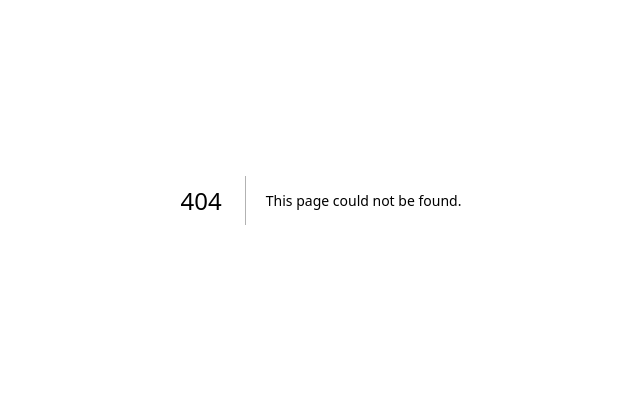
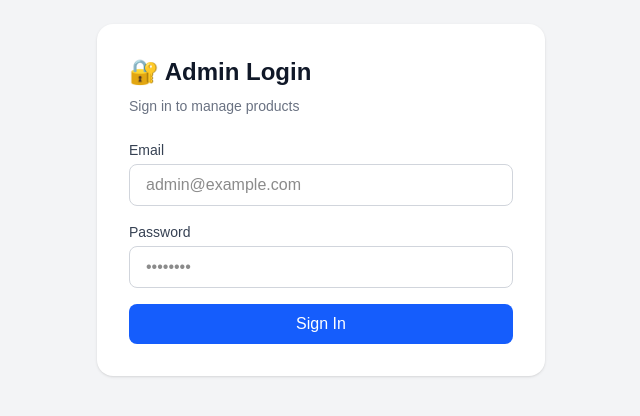
Before and after one commit to nyashapascalm-ai/frontend, a Next.js app: page /login in a window 1280 px wide. Before the commit this address had no page. Shown: the part 200-616 px from the top of the page, without its empty margins (319-959 px from the left). Built offline with nearby package versions, Linux system fonts and the light colour scheme.

Commit message:
Add login page and auth to frontend

```diff
--- /dev/null
+++ b/app/login/page.tsx
@@ -0,0 +1,68 @@
+"use client";
+import { useState } from "react";
+import { useRouter } from "next/navigation";
+
+export default function LoginPage() {
+  const router = useRouter();
+  const [email, setEmail] = useState("");
+  const [password, setPassword] = useState("");
+  const [error, setError] = useState("");
+  const [loading, setLoading] = useState(false);
+
+  async function handleLogin() {
+    setLoading(true);
+    setError("");
+    const res = await fetch("https://backend-production-c3f5.up.railway.app/auth/login", {
+      method: "POST",
+      headers: { "Content-Type": "application/json" },
+      body: JSON.stringify({ email, password }),
+    });
+    const data = await res.json();
+    if (!res.ok) {
+      setError(data.error || "Login failed");
+      setLoading(false);
+      return;
+    }
+    localStorage.setItem("token", data.token);
+    router.push("/");
+  }
+
+  return (
+    <div className="min-h-screen bg-gray-100 flex items-center justify-center">
+      <div className="bg-white rounded-2xl shadow-sm p-8 w-full max-w-md">
+        <h1 className="text-2xl font-bold text-gray-900 mb-2">🔐 Admin Login</h1>
+        <p className="text-gray-500 text-sm mb-6">Sign in to manage products</p>
+        <div className="flex flex-col gap-4">
+          <div>
+            <label className="block text-sm font-medium text-gray-700 mb-1">Email</label>
+            <input
+              className="w-full border border-gray-300 rounded-lg px-4 py-2 focus:outline-none focus:ring-2 focus:ring-blue-500"
+              type="email"
+              placeholder="admin@example.com"
+              value={email}
+              onChange={e => setEmail(e.target.value)}
+            />
+          </div>
+          <div>
+            <label className="block text-sm font-medium text-gray-700 mb-1">Password</label>
+            <input
+              className="w-full border border-gray-300 rounded-lg px-4 py-2 focus:outline-none focus:ring-2 focus:ring-blue-500"
+              type="password"
+              placeholder="••••••••"
+              value={password}
+              onChange={e => setPassword(e.target.value)}
+            />
+          </div>
+          {error && <p className="text-red-500 text-sm">{error}</p>}
+          <button
+            onClick={handleLogin}
+            disabled={loading}
+            className="bg-blue-600 hover:bg-blue-700 text-white font-medium px-6 py-2 rounded-lg transition disabled:opacity-50"
+          >
+            {loading ? "Signing in..." : "Sign In"}
+          </button>
+        </div>
+      </div>
+    </div>
+  );
+}
--- a/app/page.tsx
+++ b/app/page.tsx
@@ -1,5 +1,6 @@
 "use client";
 import { useEffect, useState } from "react";
+import { useRouter } from "next/navigation";
 
 type Product = {
   id: number;
@@ -11,11 +12,19 @@ type Product = {
 const API = "https://backend-production-c3f5.up.railway.app/products";
 
 export default function Home() {
+  const router = useRouter();
   const [products, setProducts] = useState<Product[]>([]);
   const [form, setForm] = useState({ name: "", description: "", price: "" });
   const [editingId, setEditingId] = useState<number | null>(null);
   const [errors, setErrors] = useState<any>({});
   const [loading, setLoading] = useState(true);
+  const [token, setToken] = useState<string | null>(null);
+
+  useEffect(() => {
+    const t = localStorage.getItem("token");
+    setToken(t);
+    loadProducts();
+  }, []);
 
   async function loadProducts() {
     setLoading(true);
@@ -24,14 +33,15 @@ export default function Home() {
     setLoading(false);
   }
 
-  useEffect(() => { loadProducts(); }, []);
-
   async function handleSubmit() {
     const method = editingId ? "PUT" : "POST";
     const url = editingId ? `${API}/${editingId}` : API;
     const res = await fetch(url, {
       method,
-      headers: { "Content-Type": "application/json" },
+      headers: {
+        "Content-Type": "application/json",
+        "Authorization": `Bearer ${token}`,
+      },
       body: JSON.stringify({ ...form, price: parseFloat(form.price) }),
     });
     const data = await res.json();
@@ -44,7 +54,10 @@ export default function Home() {
 
   async function handleDelete(id: number) {
     if (!confirm("Are you sure you want to delete this product?")) return;
-    await fetch(`${API}/${id}`, { method: "DELETE" });
+    await fetch(`${API}/${id}`, {
+      method: "DELETE",
+      headers: { "Authorization": `Bearer ${token}` },
+    });
     loadProducts();
   }
 
@@ -60,16 +73,33 @@ export default function Home() {
     setErrors({});
   }
 
+  function handleLogout() {
+    localStorage.removeItem("token");
+    setToken(null);
+  }
+
   return (
     <div className="min-h-screen bg-gray-100">
       <header className="bg-white shadow-sm">
         <div className="max-w-4xl mx-auto px-8 py-5 flex items-center justify-between">
           <h1 className="text-2xl font-bold text-gray-900">🛍️ Product Manager</h1>
+          <div className="flex items-center gap-4">
             <span className="text-sm text-gray-500">{products.length} products</span>
+            {token ? (
+              <button onClick={handleLogout} className="text-sm bg-gray-100 hover:bg-gray-200 text-gray-700 px-3 py-1.5 rounded-lg transition">
+                Logout
+              </button>
+            ) : (
+              <button onClick={() => router.push("/login")} className="text-sm bg-blue-600 hover:bg-blue-700 text-white px-3 py-1.5 rounded-lg transition">
+                Admin Login
+              </button>
+            )}
+          </div>
         </div>
       </header>
 
       <main className="max-w-4xl mx-auto px-8 py-8 space-y-8">
+        {token && (
           <div className="bg-white rounded-2xl shadow-sm p-6">
             <h2 className="text-lg font-semibold text-gray-800 mb-5">
               {editingId ? "✏️ Edit Product" : "➕ Add New Product"}
@@ -123,12 +153,13 @@ export default function Home() {
               </div>
             </div>
           </div>
+        )}
 
         <div className="space-y-3">
           {loading ? (
             <p className="text-center text-gray-400 py-12">Loading products...</p>
           ) : products.length === 0 ? (
-            <p className="text-center text-gray-400 py-12">No products yet. Add one above!</p>
+            <p className="text-center text-gray-400 py-12">No products yet.</p>
           ) : (
             products.map(p => (
               <div key={p.id} className="bg-white rounded-2xl shadow-sm p-5 flex items-center justify-between hover:shadow-md transition">
@@ -143,6 +174,8 @@ export default function Home() {
                 </div>
                 <div className="flex items-center gap-4">
                   <span className="text-green-600 font-bold text-lg">${p.price.toFixed(2)}</span>
+                  {token && (
+                    <>
                       <button
                         onClick={() => handleEdit(p)}
                         className="text-sm bg-yellow-100 hover:bg-yellow-200 text-yellow-700 font-medium px-3 py-1.5 rounded-lg transition"
@@ -155,6 +188,8 @@ export default function Home() {
                       >
                         Delete
                       </button>
+                    </>
+                  )}
                 </div>
               </div>
             ))
```
Lines whose indentation alone changed are shown as unchanged.
